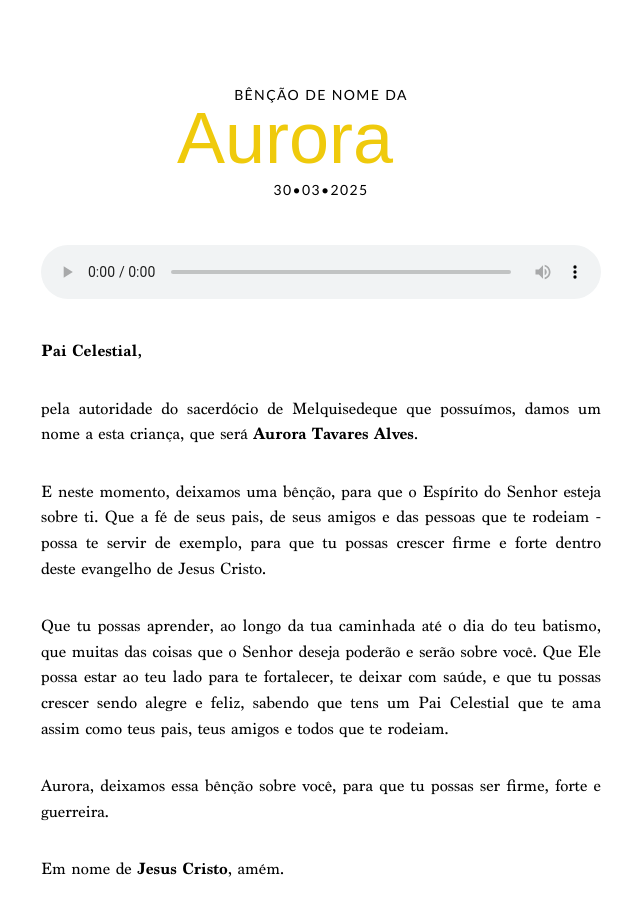
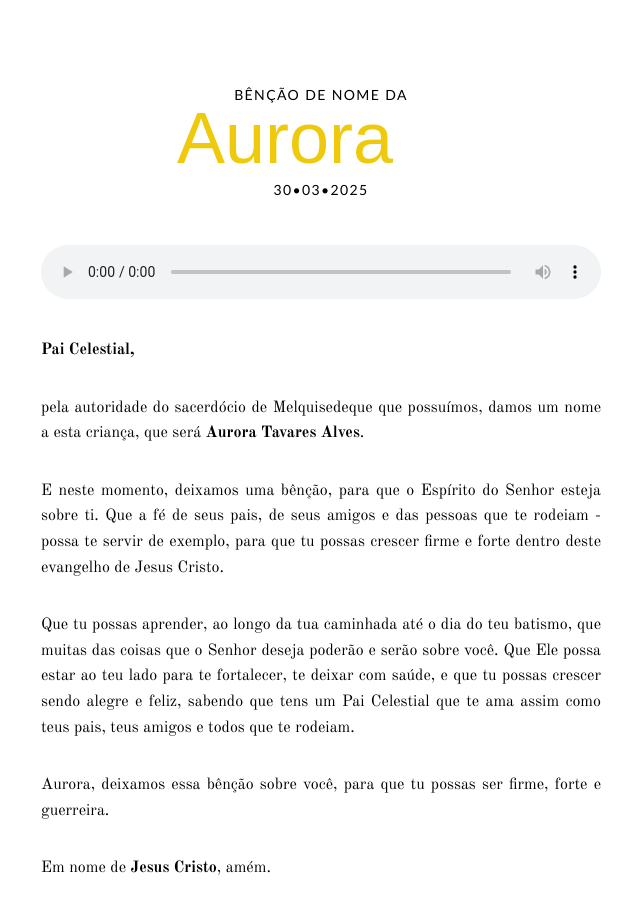
Before and after one commit to bencao-aurora/bencao-aurora.github.io, a website: page index.html in a window 1280 px wide. Shown: the whole page, without its empty margins (319-959 px from the left). Drawn offline with nearby package versions, Linux system fonts and the light colour scheme; a web font is replaced by a local one.

Commit message:
change serif font

```diff
--- a/index.html
+++ b/index.html
@@ -6,22 +6,12 @@
   <meta name="viewport" content="width=device-width, initial-scale=1.0">
   <title>Bênção de Nome da Aurora Tavares Alves</title>
   <link rel="stylesheet" href="https://use.typekit.net/zvc5uzj.css">
+  <link rel="preconnect" href="https://fonts.googleapis.com">
+  <link rel="preconnect" href="https://fonts.gstatic.com" crossorigin>
+  <link href="https://fonts.googleapis.com/css2?family=Old+Standard+TT:ital,wght@0,400;0,700;1,400&display=swap" rel="stylesheet">
+
   <meta name="robots" content="noindex, nofollow">
   <style>
-    @font-face {
-      font-family: 'marion';
-      src: url('marion.otf') format('opentype');
-      font-weight: 400;
-      font-style: normal;
-    }
-
-    @font-face {
-      font-family: 'marion';
-      src: url('marion-bold.otf') format('opentype');
-      font-weight: 700;
-      font-style: normal;
-    }
-
     body {
       font-family: 'Trebuchet MS', 'Lucida Sans Unicode', 'Lucida Grande', 'Lucida Sans', Arial, sans-serif;
       line-height: 1.6;
@@ -35,7 +25,7 @@
 
     .prayer {
       text-align: justify;
-      font-family: 'marion', serif;
+      font-family: 'Old Standard TT', serif;
 
       strong {
         font-weight: 700;
```
Also changed, not shown: marion-bold.otf (deleted), marion.otf (deleted).
